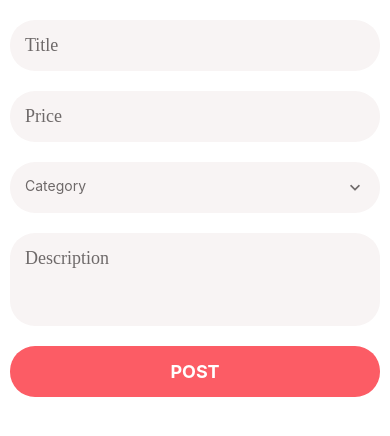
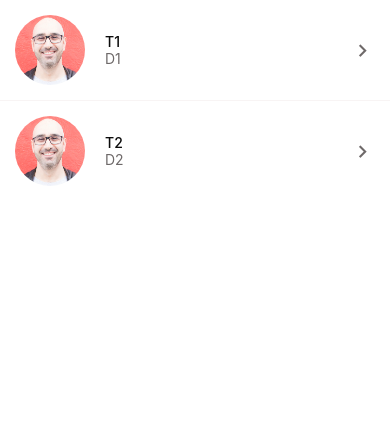
Before and after one commit to Richard-Harvey-UCSD/DoneWithIt, a React Native app: screen / in a window 390 px wide. Shown: the top 436 px of the page. Built offline with nearby package versions, Linux system fonts and the light colour scheme.

Commit message:
Adding Chevrons

```diff
--- a/App.js
+++ b/App.js
@@ -78,7 +78,7 @@ export default function App() {
         onPress={() => console.log(email, password)}
         title='Login'
       /> */}
-      <ListingEditScreen />
+      <MessagesScreen />
       {/* <LoginScreen /> */}
       {/* <AppButton
         title='button'
--- a/app/components/ListItem.js
+++ b/app/components/ListItem.js
@@ -1,5 +1,11 @@
 import React from 'react';
-import { Image, StyleSheet, TouchableHighlight, View } from 'react-native';
+import {
+  Image,
+  StyleSheet,
+  TouchableHighlight,
+  View,
+} from 'react-native';
+import { MaterialCommunityIcons } from '@expo/vector-icons';
 import Swipeable from 'react-native-gesture-handler/Swipeable';
 
 import AppText from './AppText';
@@ -19,6 +25,7 @@ function ListItem({ title, subTitle, image, IconComponent, onPress, renderRightA
             <AppText style={styles.title}>{title}</AppText>
             {subTitle && <AppText style={styles.subTitle}>{subTitle}</AppText>}
           </View>
+          <MaterialCommunityIcons color={colors.medium} name='chevron-right' size={25} />
         </View >
       </TouchableHighlight >
     </Swipeable>
@@ -27,13 +34,15 @@ function ListItem({ title, subTitle, image, IconComponent, onPress, renderRightA
 
 const styles = StyleSheet.create({
   container: {
+    alignItems: 'center',
     flexDirection: 'row',
     padding: 15,
     backgroundColor: colors.white,
   },
   detailsContainer: {
+    flex: 1,
+    justifyContent: 'center',
     marginLeft: 10,
-    justifyContent: 'center',
   },
   image: {
     width: 70,
```
